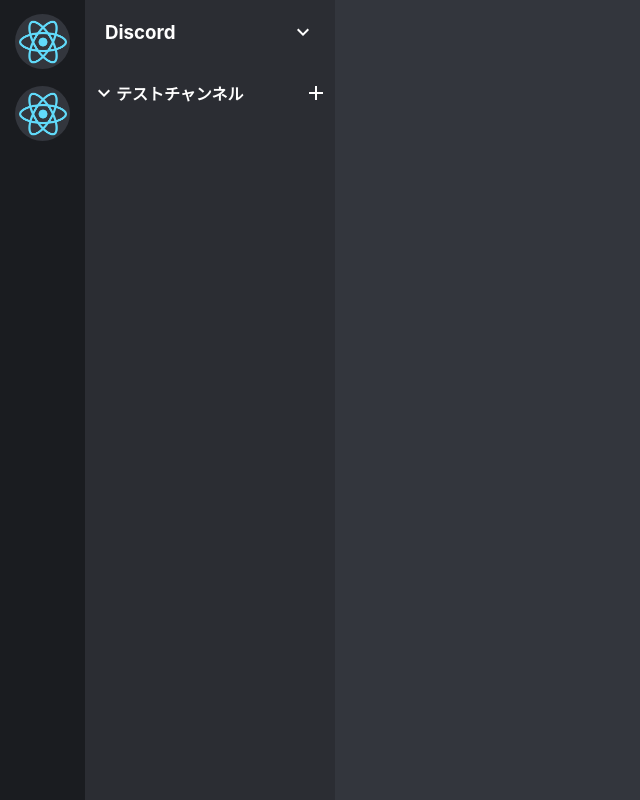
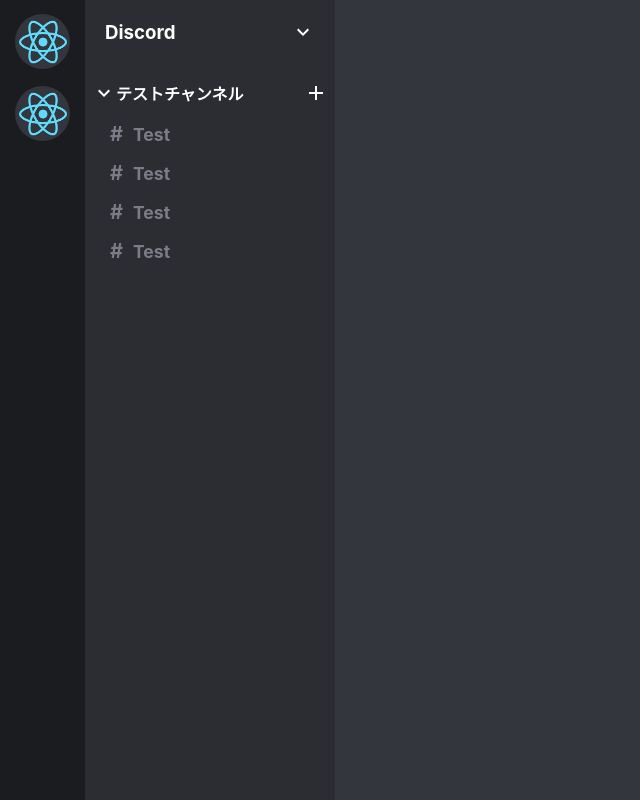
Before and after one commit to k-syota/discord-clone, a React (Create React App) app: page / in a window 1280 px wide. Shown: the whole page, without its empty margins (0-640 px from the left). Built offline with nearby package versions, Linux system fonts and the light colour scheme.

Commit message:
:lipstick: チャンネルリストのデザイン作成

```diff
--- a/src/components/sidebar/Sidebar.tsx
+++ b/src/components/sidebar/Sidebar.tsx
@@ -2,6 +2,7 @@ import React from 'react'
 import './Sidebar.scss'
 import ExpandMoreIcon from '@mui/icons-material/ExpandMore';
 import AddIcon from '@mui/icons-material/Add';
+import SidebarChannel from './SidebarChannel';
 
 const Sidebar = () => {
     return (
@@ -28,6 +29,12 @@ const Sidebar = () => {
                         <AddIcon className='sidebarAddIcon' />
                     </div>
                 </div>
+                <div className="sidebarChannelList">
+                    <SidebarChannel />
+                    <SidebarChannel />
+                    <SidebarChannel />
+                    <SidebarChannel />
+                </div>
             </div>
         </div>
     )
--- /dev/null
+++ b/src/components/sidebar/SidebarChannel.tsx
@@ -0,0 +1,15 @@
+import React from 'react'
+import './sidebarChannel.scss'
+
+const SidebarChannel = () => {
+    return (
+        <div className='sidebarChannel'>
+            <h4>
+                <span className='sidebarChannelHash'>#</span>
+                Test
+            </h4>
+        </div>
+    )
+}
+
+export default SidebarChannel
--- /dev/null
+++ b/src/components/sidebar/sidebarChannel.scss
@@ -0,0 +1,24 @@
+.sidebarChannel {
+  margin-top: 5px;
+  padding-left: 20px;
+
+  h4 {
+    font-size: 1.1rem;
+    color: #7b7c85;
+    display: flex;
+    align-items: center;
+    padding: 5px;
+    cursor: pointer;
+
+    &:hover {
+      color: #fff;
+      background-color: #33363d;
+      border-radius: 9999px;
+    }
+  }
+
+  .sidebarChannelHash {
+    font-size: 20px;
+    margin-right: 10px;
+  }
+}
```
